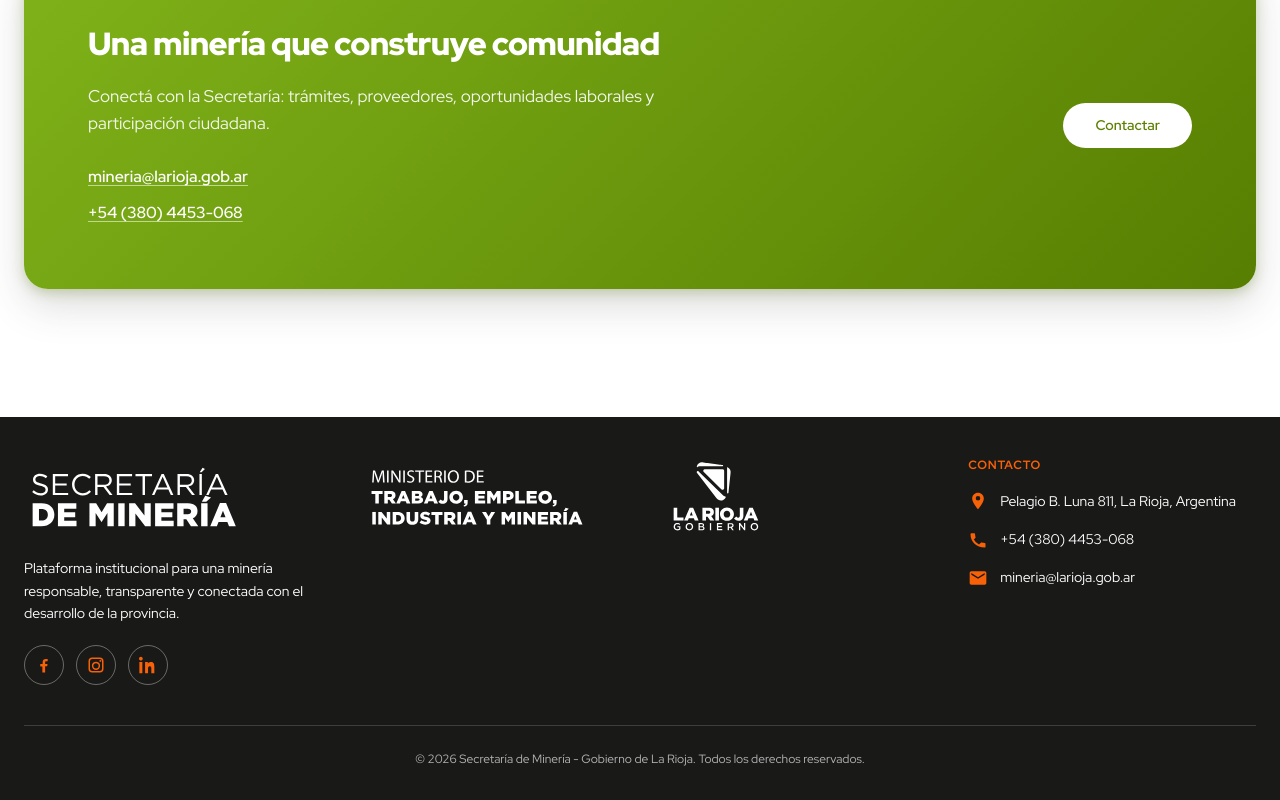
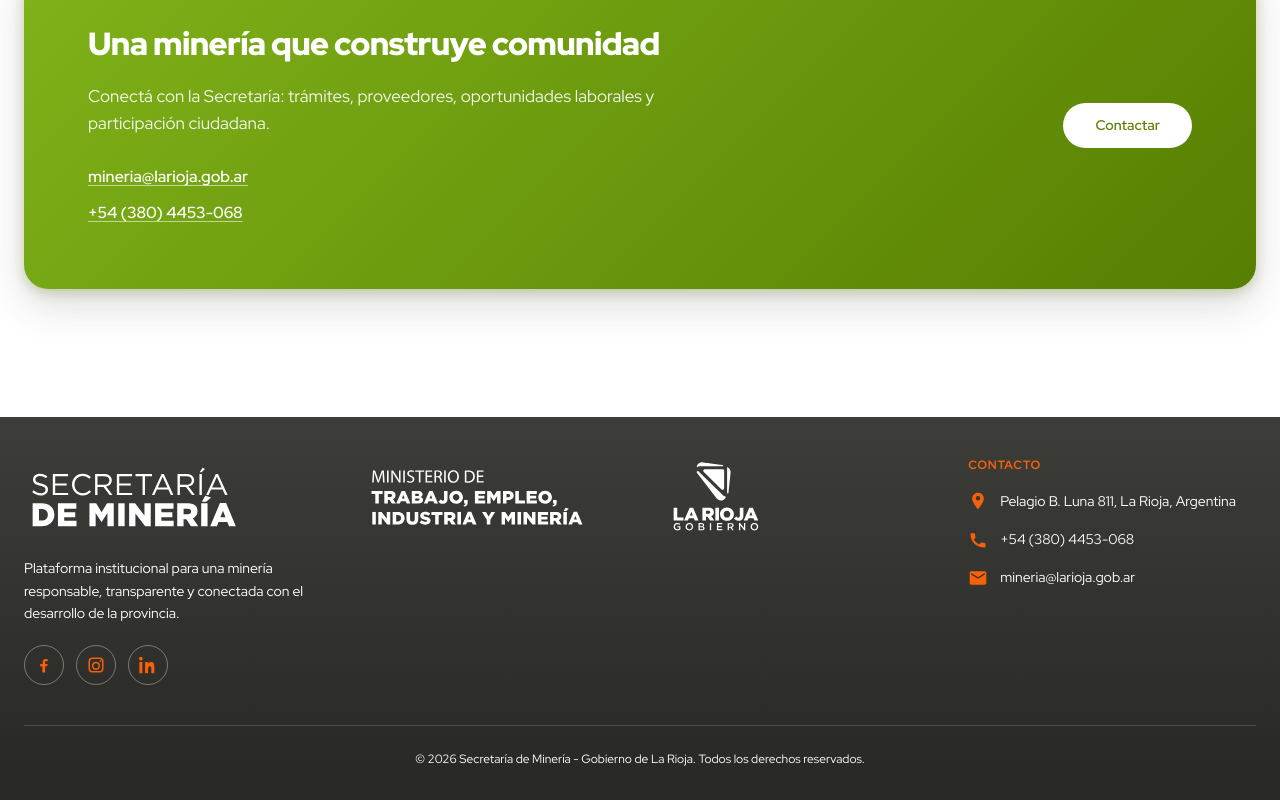
Before and after one commit to josemaldocarre/Web-Institucional-Minera-La-Rioja, a React (Vite) app: page / in a window 1280 px wide. Shown: the part 2755-3555 px from the top of the page. Built offline with nearby package versions, Linux system fonts and the light colour scheme.

Commit message:
style(footer): update footer background to a linear gradient and adjust background property for improved aesthetics

```diff
--- a/src/components/layout/Footer/Footer.module.scss
+++ b/src/components/layout/Footer/Footer.module.scss
@@ -1,7 +1,7 @@
 @use '../../../styles/variables' as v;
 
 .root {
-  background-color: var(--color-footer-bg);
+  background: var(--color-footer-bg);
   color: var(--color-footer-text);
 }
 
--- a/src/styles/_variables.scss
+++ b/src/styles/_variables.scss
@@ -62,7 +62,7 @@ $section-padding-block: 6rem;
 $section-padding-block-desktop: 8rem;
 
 // - Footer (tema oscuro) -
-$footer-bg: color-mix(in srgb, $color-dark-gray 42%, black);
+$footer-bg: linear-gradient(180deg, hsl(60 3% 23%) 0%, hsl(60 3% 15%) 100%);
 $footer-text: $color-white;
 $footer-text-muted: color-mix(in srgb, $color-white 68%, $footer-bg);
 $footer-divider: color-mix(in srgb, $color-white 16%, transparent);
```
